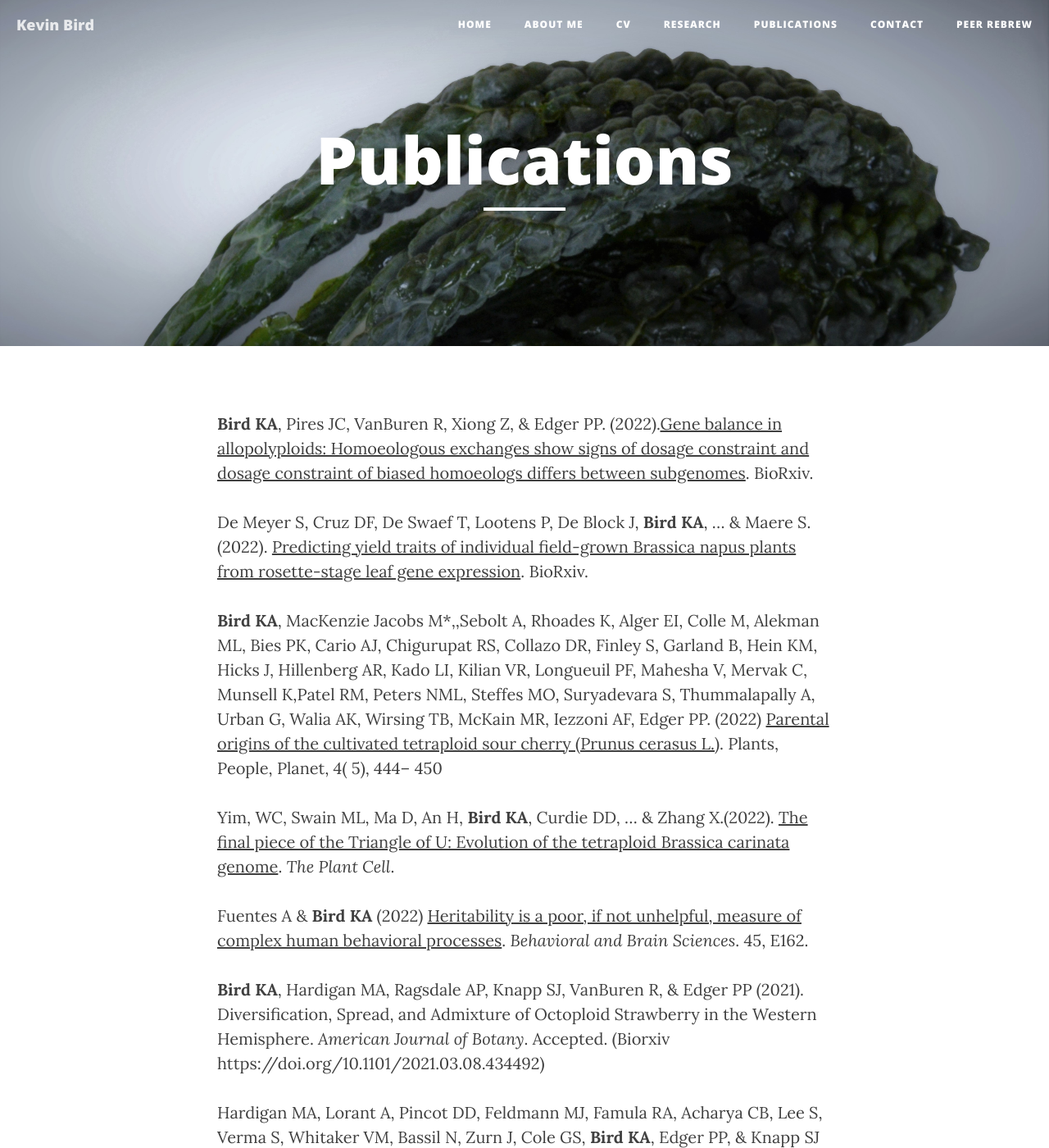
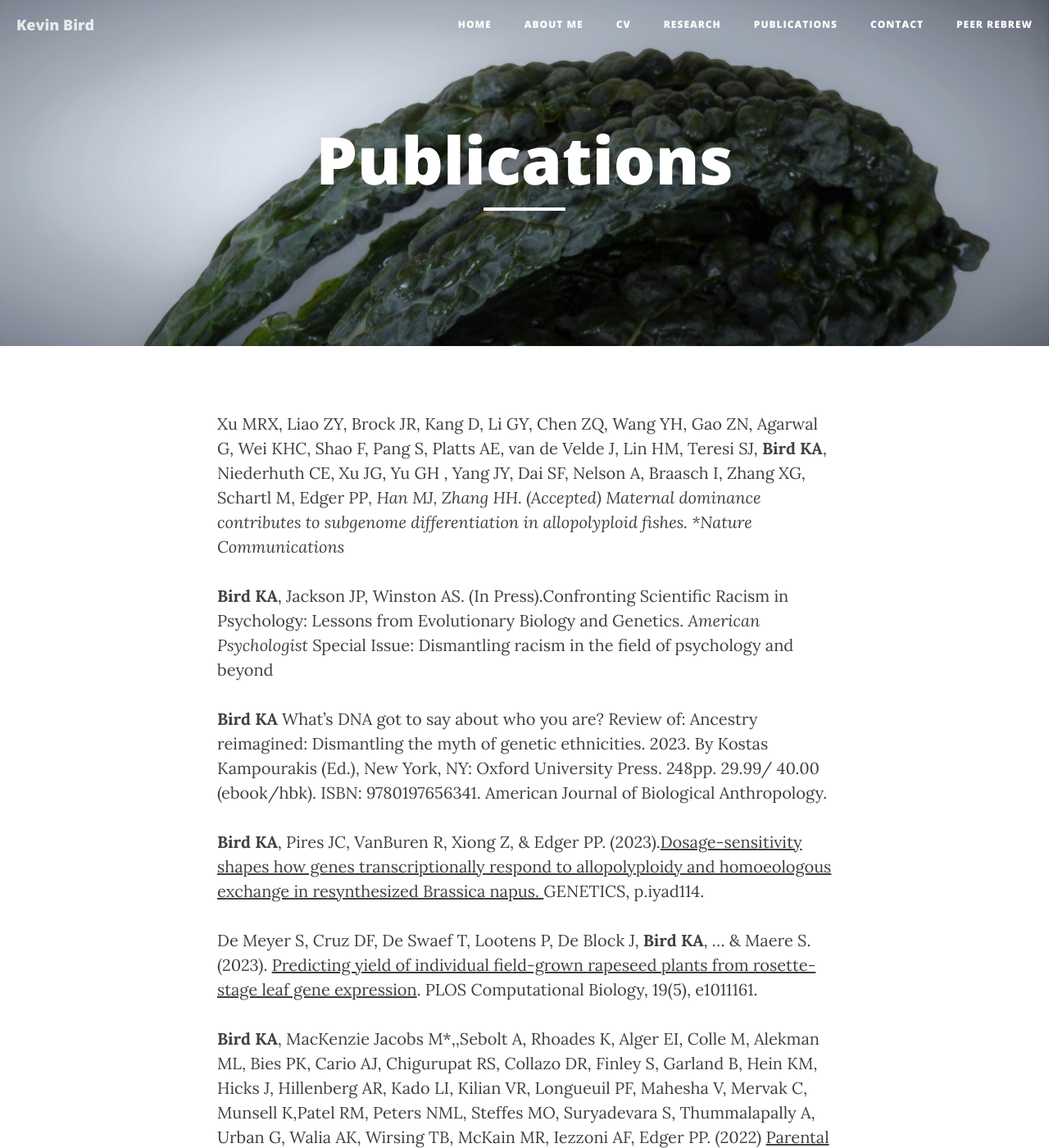
Before and after one commit to KevinABird/KevinABird.github.io, a Jekyll site: the page built from 4_publications.md, in a window 1280 px wide and 1400 px high. Shown: the whole window at 82% size. Built offline with Jekyll 4.4.1, drawn with Linux system fonts in a browser that asks for light colours; nearby versions of some CDN libraries.

Commit message:
Update 4_publications.md

```diff
--- a/4_publications.md
+++ b/4_publications.md
@@ -4,9 +4,15 @@ title: "Publications"
 header-img: "img/Banner1-1.jpg"
 ---
 
-**Bird KA**, Pires JC, VanBuren R, Xiong Z, & Edger PP. (2022).[Gene balance in allopolyploids: Homoeologous exchanges show signs of dosage constraint and dosage constraint of biased homoeologs differs between subgenomes](https://www.biorxiv.org/content/10.1101/2021.11.16.468838v3.abstract). BioRxiv.
+Xu MRX, Liao ZY, Brock JR, Kang D, Li GY, Chen ZQ, Wang YH, Gao ZN, Agarwal G, Wei KHC, Shao F, Pang S, Platts AE, van de Velde J, Lin HM, Teresi SJ, **Bird KA**, Niederhuth CE, Xu JG, Yu GH , Yang JY, Dai SF, Nelson A, Braasch I, Zhang XG, Schartl M, Edger PP*, Han MJ, Zhang HH. (Accepted) Maternal dominance contributes to subgenome differentiation in allopolyploid fishes. *Nature Communications*
 
-De Meyer S, Cruz DF, De Swaef T, Lootens P, De Block J, **Bird KA**, ... & Maere S. (2022). [Predicting yield traits of individual field-grown Brassica napus plants from rosette-stage leaf gene expression](https://www.biorxiv.org/content/10.1101/2022.10.21.513275v1.abstract). BioRxiv.
+**Bird KA**, Jackson JP, Winston AS. (In Press).Confronting Scientific Racism in Psychology: Lessons from Evolutionary Biology and Genetics. *American Psychologist* Special Issue: Dismantling racism in the field of psychology and beyond
+
+**Bird KA** What's DNA got to say about who you are? Review of: Ancestry reimagined: Dismantling the myth of genetic ethnicities. 2023. By Kostas Kampourakis (Ed.), New York, NY: Oxford University Press. 248pp. 29.99/ 40.00 (ebook/hbk). ISBN: 9780197656341. American Journal of Biological Anthropology.
+
+**Bird KA**, Pires JC, VanBuren R, Xiong Z, & Edger PP. (2023).[Dosage-sensitivity shapes how genes transcriptionally respond to allopolyploidy and homoeologous exchange in resynthesized Brassica napus. ](https://academic.oup.com/genetics/advance-article/doi/10.1093/genetics/iyad114/7203653) GENETICS, p.iyad114.
+
+De Meyer S, Cruz DF, De Swaef T, Lootens P, De Block J, **Bird KA**, ... & Maere S. (2023). [Predicting yield of individual field-grown rapeseed plants from rosette-stage leaf gene expression](https://journals.plos.org/ploscompbiol/article?id=10.1371/journal.pcbi.1011161). PLOS Computational Biology, 19(5), e1011161.
 
 **Bird KA**, MacKenzie Jacobs M*,,Sebolt A, Rhoades K, Alger EI, Colle M, Alekman ML, Bies PK,  Cario AJ, Chigurupat RS, Collazo DR, Finley S, Garland B, Hein KM, Hicks J, Hillenberg AR, Kado LI, Kilian VR, Longueuil PF, Mahesha V, Mervak C, Munsell K,Patel RM, Peters NML, Steffes MO, Suryadevara S, Thummalapally A, Urban G, Walia AK, Wirsing TB, McKain MR, Iezzoni AF, Edger PP. (2022) [Parental origins of the cultivated tetraploid sour cherry (Prunus cerasus L.)](https://doi.org/10.1002/ppp3.10267). Plants, People, Planet, 4( 5), 444– 450
 
```
